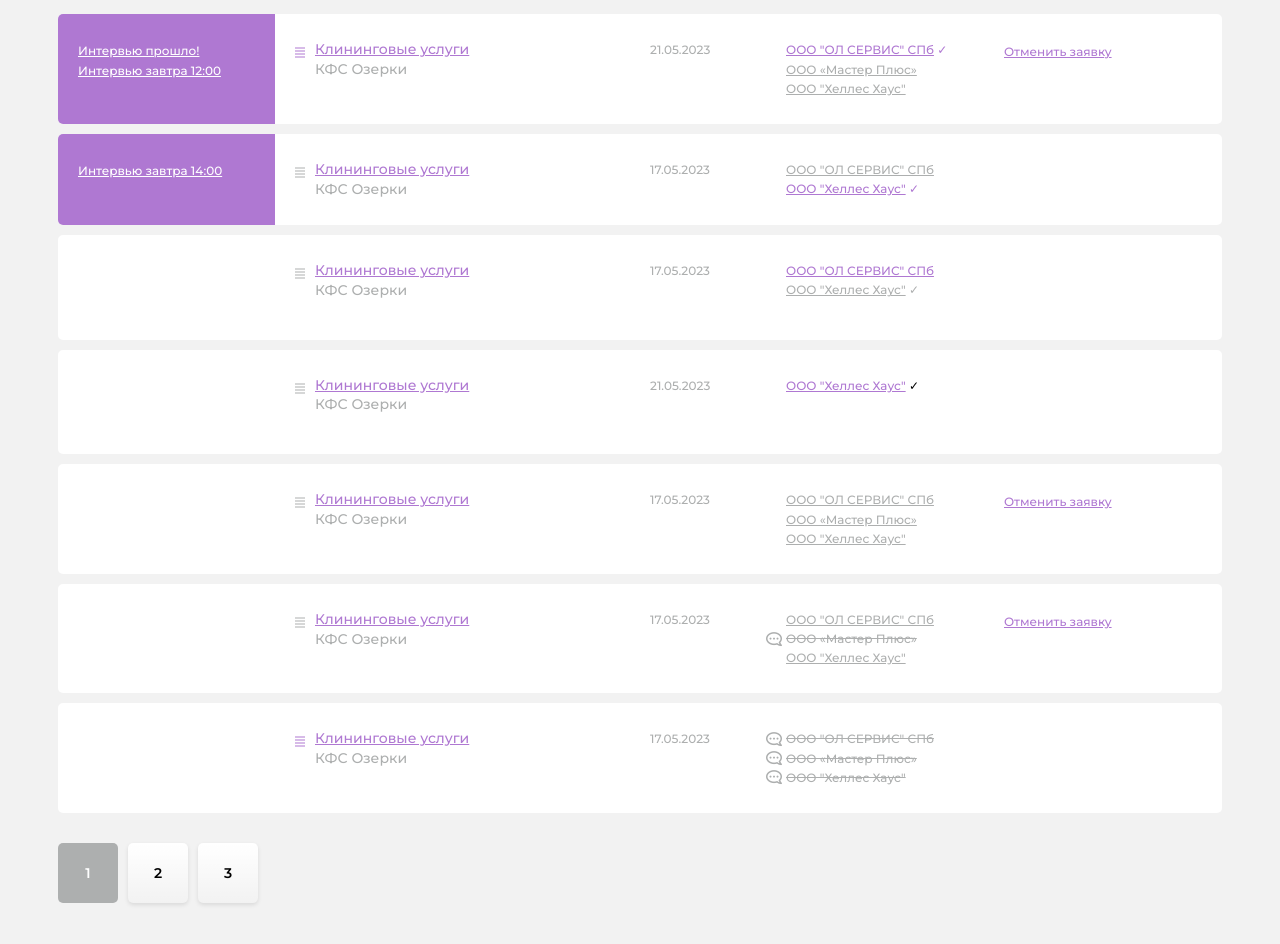
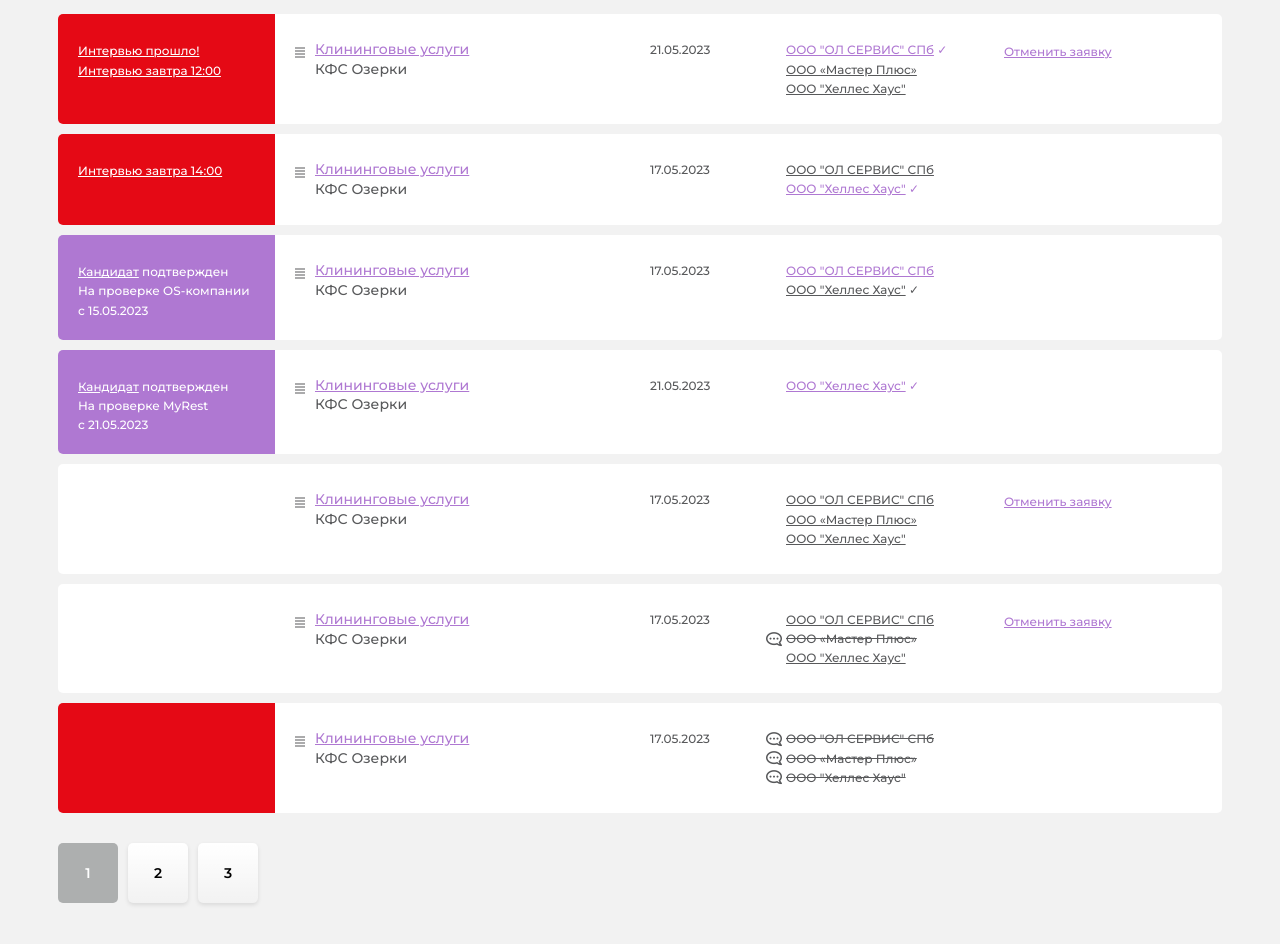
Before and after one commit to AnzhelaTarabrina/Amrest, a website built with webpack: page src/admin-request.html in a window 1280 px wide. Shown: the part 300-1244 px from the top of the page. Built offline with nearby package versions, Linux system fonts and the light colour scheme.

Commit message:
Замена цвета страница Админ - заявки

```diff
--- a/src/admin-request.html
+++ b/src/admin-request.html
@@ -161,7 +161,7 @@
 									</label>
 								</div>
 								<div class="filters__field">
-									<div class="text text--gray text--micro text--right text--lh-110 filters__field-text">Всего заявок: 142</div>
+									<div class="text text--dark text--micro text--right text--lh-110 filters__field-text">Всего заявок: 142</div>
 									<div class="text text--right text--lh-110">
 										<a href="#" class="link link--micro filters__field-text">Выгрузить выдачу</a>
 									</div>
@@ -173,7 +173,7 @@
 				<div class="section__body">
 					<div class="section__items">
 						<div class="admin-request section__item">
-							<div class="admin-request__main admin-request__main--primary">
+							<div class="admin-request__main admin-request__main--danger">
 								<ul>
 									<li><a href="#" class="link link--light">Интервью прошло!</a></li>
 									<li><a href="#" class="link link--light">Интервью завтра 12:00</a></li>
@@ -183,16 +183,16 @@
 								<div class="admin-request__body-name">
 									<div class="name-box">
 										<div class="name-box__icon">
-											<div class="icon icon--fz-10 icon--color-primary icon-menu"></div>
+											<div class="icon icon--fz-10 icon--color-dark icon-menu"></div>
 										</div>
 										<div class="name-box__content">
 											<a href="#" class="link">Клининговые услуги</a>
-											<div class="text text--gray">КФС Озерки</div>
+											<div class="text text--dark">КФС Озерки</div>
 										</div>
 									</div>
 								</div>
 								<div class="admin-request__body-data">
-									<div class="text text--gray text--small">21.05.2023</div>
+									<div class="text text--dark text--small">21.05.2023</div>
 								</div>
 								<div class="admin-request__body-company">
 									<ul class="company-list">
@@ -201,10 +201,10 @@
 											<span class="text text--primary">✓</span>
 										</li>
 										<li>
-											<a href="#" class="link link--gray company-list__link">ООО «Мастер Плюс»</a>
+											<a href="#" class="link link--color-dark company-list__link">ООО «Мастер Плюс»</a>
 										</li>
 										<li>
-											<a href="#" class="link link--gray company-list__link">ООО "Хеллес Хаус"</a>
+											<a href="#" class="link link--color-dark company-list__link">ООО "Хеллес Хаус"</a>
 										</li>
 									</ul>
 								</div>
@@ -214,7 +214,7 @@
 							</div>
 						</div>
 						<div class="admin-request section__item">
-							<div class="admin-request__main admin-request__main--primary">
+							<div class="admin-request__main admin-request__main--danger">
 								<ul>
 									<li><a href="#" class="link link--light">Интервью завтра 14:00</a></li>
 								</ul>
@@ -224,21 +224,21 @@
 								<div class="admin-request__body-name">
 									<div class="name-box">
 										<div class="name-box__icon">
-											<div class="icon icon--fz-10 icon--color-gray icon-menu"></div>
+											<div class="icon icon--fz-10 icon--color-dark icon-menu"></div>
 										</div>
 										<div class="name-box__content">
 											<a href="#" class="link">Клининговые услуги</a>
-											<div class="text text--gray">КФС Озерки</div>
+											<div class="text text--dark">КФС Озерки</div>
 										</div>
 									</div>
 								</div>
 								<div class="admin-request__body-data">
-									<div class="text text--gray text--small">17.05.2023</div>
+									<div class="text text--dark text--small">17.05.2023</div>
 								</div>
 								<div class="admin-request__body-company">
 									<ul class="company-list">
 										<li>
-											<a href="#" class="link link--gray company-list__link">ООО "ОЛ СЕРВИС" СПб </a>
+											<a href="#" class="link link--color-dark company-list__link">ООО "ОЛ СЕРВИС" СПб </a>
 										</li>
 										<li>
 											<a href="#" class="link company-list__link">ООО "Хеллес Хаус"</a>
@@ -250,7 +250,7 @@
 							</div>
 						</div>
 						<div class="admin-request section__item">
-							<div class="admin-request__main admin-request__main--second">
+							<div class="admin-request__main admin-request__main--primary">
 								<ul>
 									<li><a href="#" class="link link--light">Кандидат</a> подтвержден</li>
 									<li>На проверке OS-компании</li>
@@ -261,16 +261,16 @@
 								<div class="admin-request__body-name">
 									<div class="name-box">
 										<div class="name-box__icon">
-											<div class="icon icon--fz-10 icon--color-gray icon-menu"></div>
+											<div class="icon icon--fz-10 icon--color-dark icon-menu"></div>
 										</div>
 										<div class="name-box__content">
 											<a href="#" class="link">Клининговые услуги</a>
-											<div class="text text--gray">КФС Озерки</div>
+											<div class="text text--dark">КФС Озерки</div>
 										</div>
 									</div>
 								</div>
 								<div class="admin-request__body-data">
-									<div class="text text--gray text--small">17.05.2023</div>
+									<div class="text text--dark text--small">17.05.2023</div>
 								</div>
 								<div class="admin-request__body-company">
 									<ul class="company-list">
@@ -278,8 +278,8 @@
 											<a href="#" class="link company-list__link">ООО "ОЛ СЕРВИС" СПб </a>
 										</li>
 										<li>
-											<a href="#" class="link link--gray company-list__link">ООО "Хеллес Хаус"</a>
-											<span class="text text--gray">✓</span>
+											<a href="#" class="link link--color-dark company-list__link">ООО "Хеллес Хаус"</a>
+											<span class="text text--dark">✓</span>
 										</li>
 									</ul>
 								</div>
@@ -287,7 +287,7 @@
 							</div>
 						</div>
 						<div class="admin-request section__item">
-							<div class="admin-request__main admin-request__main--second">
+							<div class="admin-request__main admin-request__main--primary">
 								<ul>
 									<li><a href="#" class="link link--light">Кандидат</a> подтвержден</li>
 									<li>На проверке MyRest</li>
@@ -298,22 +298,22 @@
 								<div class="admin-request__body-name">
 									<div class="name-box">
 										<div class="name-box__icon">
-											<div class="icon icon--fz-10 icon--color-gray icon-menu"></div>
+											<div class="icon icon--fz-10 icon--color-dark icon-menu"></div>
 										</div>
 										<div class="name-box__content">
 											<a href="#" class="link">Клининговые услуги</a>
-											<div class="text text--gray">КФС Озерки</div>
+											<div class="text text--dark">КФС Озерки</div>
 										</div>
 									</div>
 								</div>
 								<div class="admin-request__body-data">
-									<div class="text text--gray text--small">21.05.2023</div>
+									<div class="text text--dark text--small">21.05.2023</div>
 								</div>
 								<div class="admin-request__body-company">
 									<ul class="company-list">
 										<li>
 											<a href="#" class="link company-list__link">ООО "Хеллес Хаус"</a>
-											<span class="text text--premary">✓</span>
+											<span class="text text--primary">✓</span>
 										</li>
 									</ul>
 								</div>
@@ -326,27 +326,27 @@
 								<div class="admin-request__body-name">
 									<div class="name-box">
 										<div class="name-box__icon">
-											<div class="icon icon--fz-10 icon--color-gray icon-menu"></div>
+											<div class="icon icon--fz-10 icon--color-dark icon-menu"></div>
 										</div>
 										<div class="name-box__content">
 											<a href="#" class="link">Клининговые услуги</a>
-											<div class="text text--gray">КФС Озерки</div>
+											<div class="text text--dark">КФС Озерки</div>
 										</div>
 									</div>
 								</div>
 								<div class="admin-request__body-data">
-									<div class="text text--gray text--small">17.05.2023</div>
+									<div class="text text--dark text--small">17.05.2023</div>
 								</div>
 								<div class="admin-request__body-company">
 									<ul class="company-list">
 										<li>
-											<a href="#" class="link link--gray company-list__link">ООО "ОЛ СЕРВИС" СПб</a>
+											<a href="#" class="link link--color-dark company-list__link">ООО "ОЛ СЕРВИС" СПб</a>
 										</li>
 										<li>
-											<a href="#" class="link link--gray company-list__link">ООО «Мастер Плюс»</a>
+											<a href="#" class="link link--color-dark company-list__link">ООО «Мастер Плюс»</a>
 										</li>
 										<li>
-											<a href="#" class="link link--gray company-list__link">ООО "Хеллес Хаус"</a>
+											<a href="#" class="link link--color-dark company-list__link">ООО "Хеллес Хаус"</a>
 										</li>
 									</ul>
 								</div>
@@ -361,27 +361,27 @@
 								<div class="admin-request__body-name">
 									<div class="name-box">
 										<div class="name-box__icon">
-											<div class="icon icon--fz-10 icon--color-gray icon-menu"></div>
+											<div class="icon icon--fz-10 icon--color-dark icon-menu"></div>
 										</div>
 										<div class="name-box__content">
 											<a href="#" class="link">Клининговые услуги</a>
-											<div class="text text--gray">КФС Озерки</div>
+											<div class="text text--dark">КФС Озерки</div>
 										</div>
 									</div>
 								</div>
 								<div class="admin-request__body-data">
-									<div class="text text--gray text--small">17.05.2023</div>
+									<div class="text text--dark text--small">17.05.2023</div>
 								</div>
 								<div class="admin-request__body-company">
 									<ul class="company-list">
 										<li>
-											<a href="#" class="link link--gray company-list__link">ООО "ОЛ СЕРВИС" СПб</a>
+											<a href="#" class="link link--color-dark company-list__link">ООО "ОЛ СЕРВИС" СПб</a>
 										</li>
 										<li>
-											<a href="#" class="link link--gray link--message company-list__link">ООО «Мастер Плюс»</a>
+											<a href="#" class="link link--color-dark link--message company-list__link">ООО «Мастер Плюс»</a>
 										</li>
 										<li>
-											<a href="#" class="link link--gray company-list__link">ООО "Хеллес Хаус"</a>
+											<a href="#" class="link link--color-dark company-list__link">ООО "Хеллес Хаус"</a>
 										</li>
 									</ul>
 								</div>
@@ -391,32 +391,32 @@
 							</div>
 						</div>
 						<div class="admin-request section__item">
-							<div class="admin-request__main admin-request__main--third"></div>
+							<div class="admin-request__main admin-request__main--danger"></div>
 							<div class="admin-request__body">
 								<div class="admin-request__body-name">
 									<div class="name-box">
 										<div class="name-box__icon">
-											<div class="icon icon--fz-10 icon--color-primary icon-menu"></div>
+											<div class="icon icon--fz-10 icon--color-dark icon-menu"></div>
 										</div>
 										<div class="name-box__content">
 											<a href="#" class="link">Клининговые услуги</a>
-											<div class="text text--gray">КФС Озерки</div>
+											<div class="text text--dark">КФС Озерки</div>
 										</div>
 									</div>
 								</div>
 								<div class="admin-request__body-data">
-									<div class="text text--gray text--small">17.05.2023</div>
+									<div class="text text--dark text--small">17.05.2023</div>
 								</div>
 								<div class="admin-request__body-company">
 									<ul class="company-list">
 										<li>
-											<a href="#" class="link link--gray link--message company-list__link">ООО "ОЛ СЕРВИС" СПб</a>
+											<a href="#" class="link link--color-dark link--message company-list__link">ООО "ОЛ СЕРВИС" СПб</a>
 										</li>
 										<li>
-											<a href="#" class="link link--gray link--message company-list__link">ООО «Мастер Плюс»</a>
+											<a href="#" class="link link--color-dark link--message company-list__link">ООО «Мастер Плюс»</a>
 										</li>
 										<li>
-											<a href="#" class="link link--gray link--message company-list__link">ООО "Хеллес Хаус"</a>
+											<a href="#" class="link link--color-dark link--message company-list__link">ООО "Хеллес Хаус"</a>
 										</li>
 									</ul>
 								</div>
```
